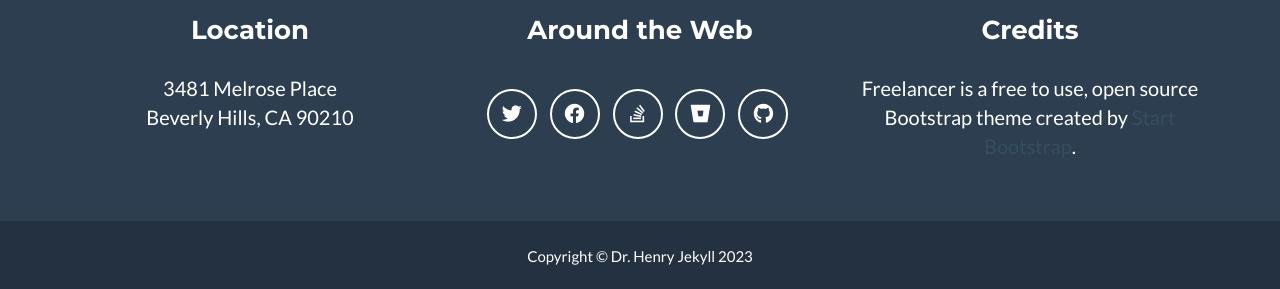
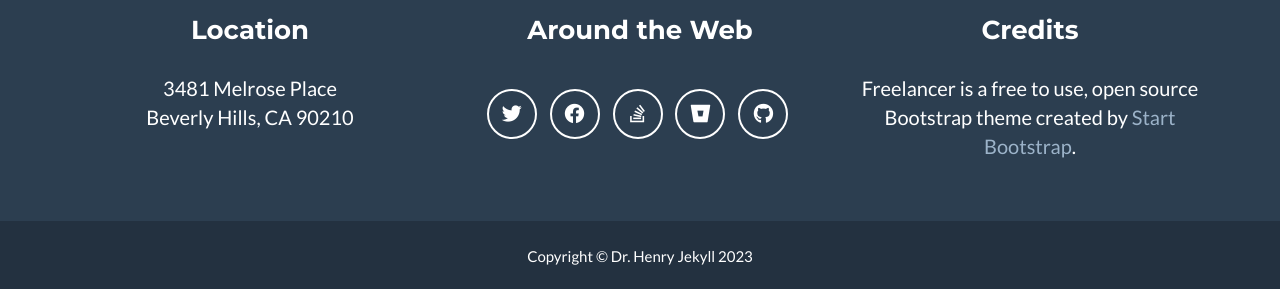
Before and after one commit to shen02/portfolio, a Jekyll site: the page built from _posts/2014-07-18-project-1.markdown, in a window 1280 px wide and 1400 px high, scrolled down 1622 px. Shown: the part 1108-1397 px from the top of the window. Built offline with Jekyll 4.4.1, drawn with Linux system fonts in a browser that asks for light colours.

Commit message:
Updated site colors

```diff
--- a/_includes/css/main.css
+++ b/_includes/css/main.css
@@ -22,7 +22,7 @@ a:focus,
 a:active,
 a.active {
     outline: 0;
-    color: #{{ site.color.primary-rgb }};
+    color: #9cb3c9;
 }
 
 h1,
```
